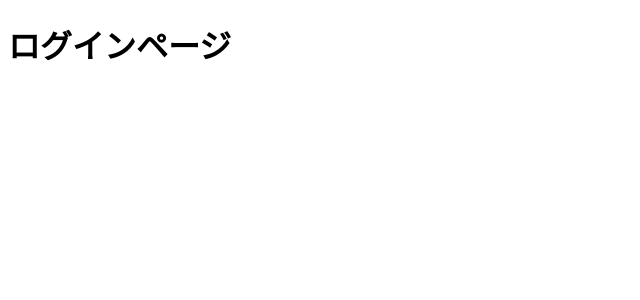
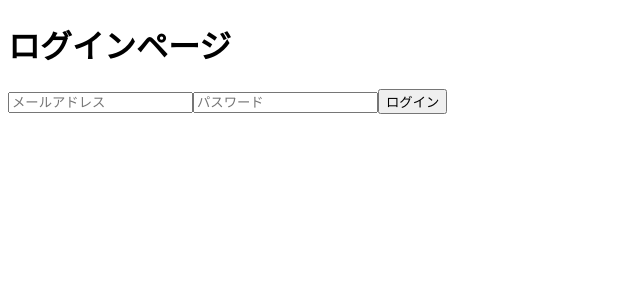
Before and after one commit to GitOgatatsu/mern-stack-frontend2, a React (Create React App) app: page /user/login in a window 1280 px wide. Shown: the top 300 px of the page, without its empty margins (0-640 px from the left). Built offline with nearby package versions, Linux system fonts and the light colour scheme.

Commit message:
2023/04/07 14:03

```diff
--- a/src/App.js
+++ b/src/App.js
@@ -2,6 +2,7 @@ import { Route, Routes, BrowserRouter } from "react-router-dom";
 
 import Register from "./pages/user/register";
 import Login from "./pages/user/login";
+import ReadAll from "./pages/item/readAll";
 
 import "./App.css";
 
@@ -11,6 +12,7 @@ const App = () => {
 			<Routes>
 				<Route path="/user/register" element={<Register />} />
 				<Route path="/user/login" element={<Login />} />
+				<Route path="/" element={<ReadAll />} />
 			</Routes>
 		</BrowserRouter>
 	);
--- /dev/null
+++ b/src/pages/item/readAll.js
@@ -0,0 +1,32 @@
+import { useState } from "react";
+
+
+
+const ReadAll = () => {
+
+	const [allItems, setAllItems] = useState("");
+
+	const getAllItems = async () => {
+		const response = await fetch("http://localhost:5000");
+		const jsonResponse = await response.json();
+		setAllItems(jsonResponse);
+	};
+
+	return (
+		<div>
+			<h1>すべてのアイテムデータ</h1>
+			{allItems && allItems.allItems.map(item =>
+				<div key={item._id}>
+					<img src={require(`../../images${item.image}`)} alt="item" />
+					<h2>{item.price}</h2>
+					<h3>{item.title}</h3>
+					<p>{item.description}</p>
+				</div>
+			)}
+			<button onClick={getAllItems}>全データ取得</button>
+		</div>
+
+	);
+};
+
+export default ReadAll;
--- a/src/pages/user/login.js
+++ b/src/pages/user/login.js
@@ -1,7 +1,52 @@
+import { useState } from "react";
+
+
+
 const Login = () => {
+
+	const [email, setEmail] = useState("");
+	const [password, setPassword] = useState("");
+
+	const handleSubmit = async (e) => {
+		e.preventDefault();
+		try {
+			const response = await fetch("http://localhost:5000/user/login", {
+				method: "POST",
+				headers: {
+					"Accept": "application/json",
+					"Content-Type": "application/json"
+				},
+				body: JSON.stringify({
+					email: email,
+					password: password
+				})
+			});
+			const jsonResponse = await response.json();
+//			console.log(jsonResponse);
+			localStorage.setItem("token", jsonResponse.token);
+			alert(jsonResponse.message);
+		} catch (err) {
+			alert("ログイン失敗");
+		}
+
+	};
+
 	return (
 		<div>
 			<h1>ログインページ</h1>
+			<form onSubmit={handleSubmit}>
+				<input value={email}
+					onChange={(e) => {
+						setEmail(e.target.value)
+					}}
+					type = "text" name = "email" placeholder = "メールアドレス" required />
+				<input value={password}
+					onChange={(e) => {
+						setPassword(e.target.value)
+					}}
+					type="text" name="password" placeholder="パスワード" required />
+				<button>ログイン</button>
+			</form>
 		</div>
 	);
 };
--- a/src/pages/user/register.js
+++ b/src/pages/user/register.js
@@ -1,4 +1,6 @@
 import { useState } from "react";
+
+
 
 const Register = () => {
 
@@ -22,7 +24,7 @@ const Register = () => {
 					password: password
 				})
 			});
-			console.log(response);
+//			console.log(response);
 			const jsonResponse = await response.json();
 			alert(jsonResponse.message);
 		} catch (err) {
```
Also changed, not shown: src/pages/item/create.js (added), src/pages/item/delete.js (added), src/pages/item/readSingle.js (added), src/pages/item/update.js (added).
